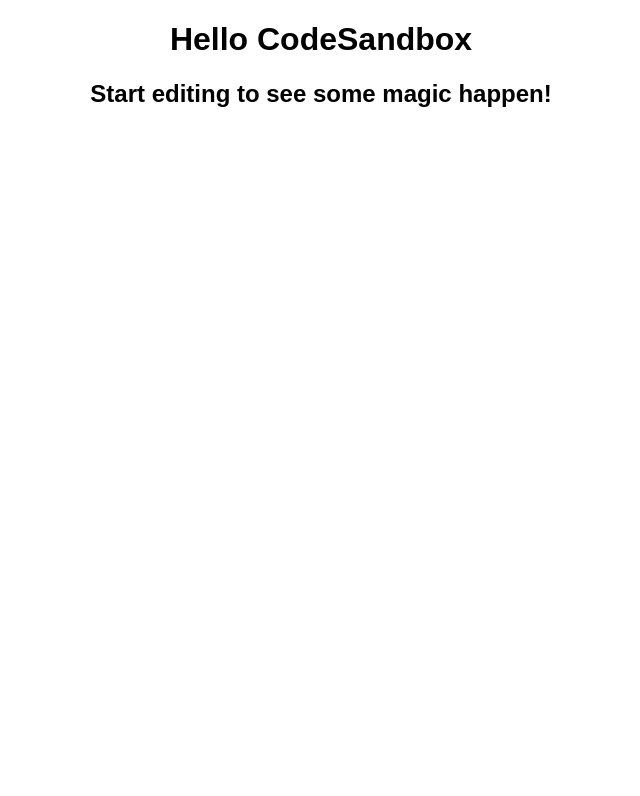
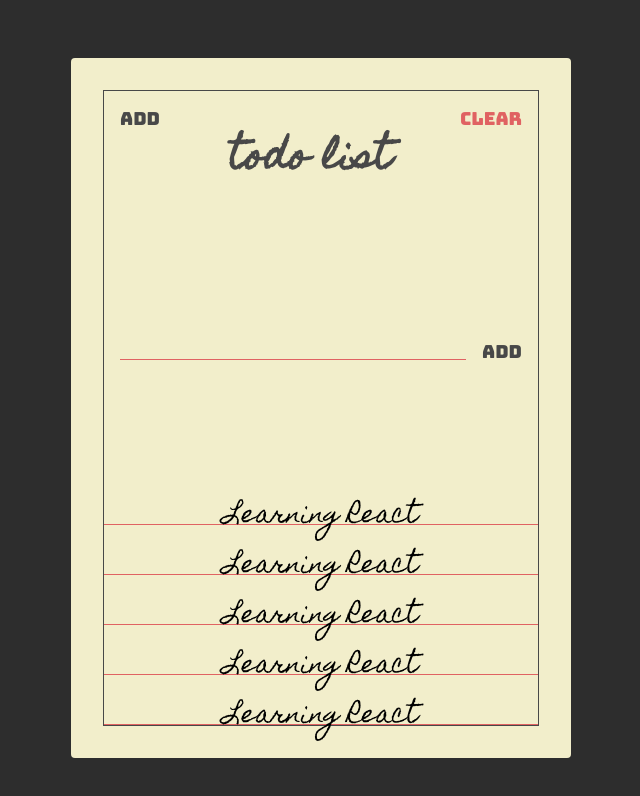
Before and after one commit to risyad19/react-todolist, a React (Create React App) app: page / in a window 1280 px wide. Shown: the top 796 px of the page, without its empty margins (319-959 px from the left). Built offline with nearby package versions, Linux system fonts and the light colour scheme.

Commit message:
Migration html dan css ke react

```diff
--- a/public/index.html
+++ b/public/index.html
@@ -1,16 +1,22 @@
 <!DOCTYPE html>
 <html lang="en">
-
   <head>
-	<meta charset="utf-8">
-	<meta name="viewport" content="width=device-width, initial-scale=1, shrink-to-fit=no">
-	<meta name="theme-color" content="#000000">
+    <meta charset="utf-8" />
+    <meta
+      name="viewport"
+      content="width=device-width, initial-scale=1, shrink-to-fit=no"
+    />
+    <meta name="theme-color" content="#000000" />
     <!--
       manifest.json provides metadata used when your web app is added to the
       homescreen on Android. See https://developers.google.com/web/fundamentals/engage-and-retain/web-app-manifest/
     -->
-	<link rel="manifest" href="%PUBLIC_URL%/manifest.json">
-	<link rel="shortcut icon" href="%PUBLIC_URL%/favicon.ico">
+    <link rel="manifest" href="%PUBLIC_URL%/manifest.json" />
+    <link rel="shortcut icon" href="%PUBLIC_URL%/favicon.ico" />
+    <link
+      href="https://fonts.googleapis.com/css2?family=Bungee&family=Homemade+Apple&display=swap"
+      rel="stylesheet"
+    />
     <!--
       Notice the use of %PUBLIC_URL% in the tags above.
       It will be replaced with the URL of the `public` folder during the build.
@@ -39,5 +45,4 @@
       To create a production bundle, use `npm run build` or `yarn build`.
     -->
   </body>
-
 </html>
--- a/src/App.js
+++ b/src/App.js
@@ -3,9 +3,37 @@ import "./styles.css";
 
 export default function App() {
   return (
-    <div className="App">
-      <h1>Hello CodeSandbox</h1>
-      <h2>Start editing to see some magic happen!</h2>
+    <div className="container">
+      <div className="frame">
+        <section className="header">
+          <button className="header-btn main-black-color">Add</button>
+          <h1 className="header-title">ToDo List</h1>
+          <button className="header-btn main-red-color">Clear</button>
+        </section>
+        <section className="add">
+          <form className="add-form">
+            <input type="text" className="add-input" />
+            <button className="add-btn main-black-color">Add</button>
+          </form>
+        </section>
+        <section className="todos">
+          <div className="todo">
+            <span className="todo-text">Learning React</span>
+          </div>
+          <div className="todo">
+            <span className="todo-text">Learning React</span>
+          </div>
+          <div className="todo">
+            <span className="todo-text">Learning React</span>
+          </div>
+          <div className="todo">
+            <span className="todo-text">Learning React</span>
+          </div>
+          <div className="todo">
+            <span className="todo-text">Learning React</span>
+          </div>
+        </section>
+      </div>
     </div>
   );
 }
--- a/src/styles.css
+++ b/src/styles.css
@@ -1,4 +1,156 @@
-.App {
-  font-family: sans-serif;
+/* @import url("https://fonts.googleapis.com/css2?family=Bungee&family=Homemade+Apple&display=swap"); */
+
+* {
+  box-sizing: border-box;
+}
+
+:root {
+  --main-red-color: #e06262;
+  --main-black-color: #484848;
+}
+
+.main-red-color {
+  color: var(--main-red-color);
+}
+
+.main-black-color {
+  color: var(--main-black-color);
+}
+
+html {
+  font-size: 10px;
+}
+
+body {
+  display: flex;
+  justify-content: center;
+  align-content: center;
+  align-items: center;
+  background-color: #2d2d2d;
+  height: 100vh;
+}
+
+body. html {
+  margin: 0;
+  padding: 0;
+  font-family: -apple-system, BlinkMacSystemFont, "Segoe UI", Roboto, Oxygen,
+    Ubuntu, Cantarell, "Open Sans", "Helvetica Neue", sans-serif;
+}
+
+.container {
+  width: 500px;
+  height: 700px;
+  background-color: #f2eecb;
+  border-radius: 4px;
+  padding: 32px;
+}
+
+.frame {
+  border: 1px solid var(--main-black-color);
+  height: 100%;
+
+  display: flex;
+  flex-direction: column;
+  justify-content: space-between;
+}
+
+.header {
+  display: flex;
+  align-items: flex-start;
+}
+
+.header-title {
+  flex: 1;
   text-align: center;
+
+  color: var(--main-black-color);
+  font-size: 3.6rem;
+  font-family: "Homemade Apple", sans-serif;
+  text-transform: lowercase;
 }
+
+.header-btn {
+  font-size: 1.8rem;
+  font-family: "Bungee", sans-serif;
+
+  padding: 16px;
+  cursor: pointer;
+
+  background: unset;
+  border: unset;
+  outline: unset;
+}
+
+.header-btn.main-red-color:active {
+  text-shadow: 1px 1px 2px var(--main-red-color);
+}
+
+.header-btn.main-black-color:active {
+  text-shadow: 1px 1px 2px var(--main-black-color);
+}
+
+.add {
+  padding: 16px;
+}
+
+.add-form {
+  display: flex;
+  align-items: flex-start;
+}
+
+.add-input {
+  background: unset;
+  border: unset;
+  padding: 0 64px;
+
+  flex: 1;
+
+  border-bottom: 1px solid var(--main-red-color);
+  outline: unset;
+
+  font-family: "Homemade Apple", sans-serif;
+  font-size: 16px;
+  text-transform: lowercase;
+}
+
+.add-btn {
+  font-size: 1.8rem;
+  font-family: "Bungee", sans-serif;
+
+  padding: 16px;
+  padding-right: unset;
+  cursor: pointer;
+
+  background: unset;
+  border: unset;
+  outline: unset;
+}
+
+.add-btn.main-black-color:active {
+  text-shadow: 1px 1px 2px var(--main-black-color);
+}
+
+.todos {
+  display: flex;
+  flex-direction: column;
+}
+
+.todo {
+  position: relative;
+
+  flex: 1 0 auto;
+  text-align: center;
+
+  min-height: 34px;
+  margin: 16px 0 0;
+  font-family: "Homemade Apple", sans-serif;
+  font-size: 24px;
+
+  border-bottom: 1px solid var(--main-red-color);
+}
+
+.todo-text {
+  position: absolute;
+  left: 50%;
+  transform: translate(-50%);
+}
```
Also changed, not shown: package.json (+3 -6 lines). Lines whose indentation alone changed are shown as unchanged.
